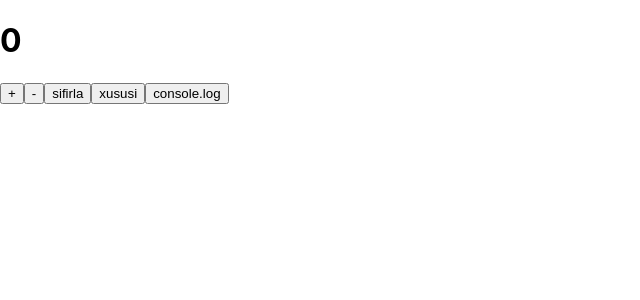
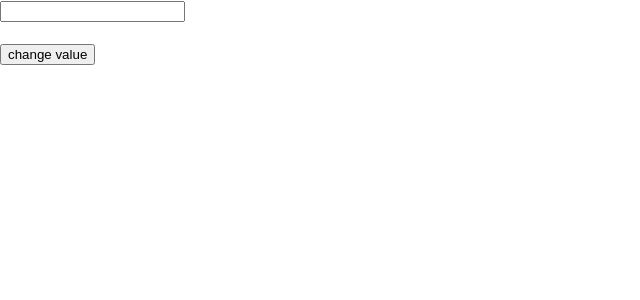
Before and after one commit to ulvieyvazov/mern02-app, a React (Create React App) app: page / in a window 1280 px wide. Shown: the top 300 px of the page, without its empty margins (0-640 px from the left). Built offline with nearby package versions, Linux system fonts and the light colour scheme.

Commit message:
add showname

```diff
--- a/src/App.js
+++ b/src/App.js
@@ -3,12 +3,15 @@ import Footer from "./components/Footer";
 import Header from "./components/Header";
 import Counter from "./components/Counter";
 import GoogleMeetCard from './components/GoogleMeetCard'
+import ShowName from "./components/ShowName";
+// shift+alt+o
 
 function App() {
   return (
     <>
+      <ShowName />
       {/* <Header /> */}
-      <Counter />
+      {/* <Counter /> */}
       {/* <h1 className="test">Salam React.js</h1>
       <p>some description</p>
       <div style={{
--- /dev/null
+++ b/src/components/ShowName/index.js
@@ -0,0 +1,22 @@
+import { useState } from "react";
+
+function ShowName() {
+    const [value, setValue] = useState("")
+
+    return <>
+        {/* controlled inputs */}
+        <input type="text" value={value} onChange={(e) => {
+            setValue(e.target.value)
+        }}
+        />
+        <h1>{value}</h1>
+        <button onClick={() => {
+            let soz = prompt('enter your value')
+            setValue(soz)
+        }}>change value</button>
+    </>
+}
+export default ShowName;
+// 1. react proyekti yaratmaq
+// 2. Counter, showName  her ikisini yazmaq
+// 3. ilk task
```
